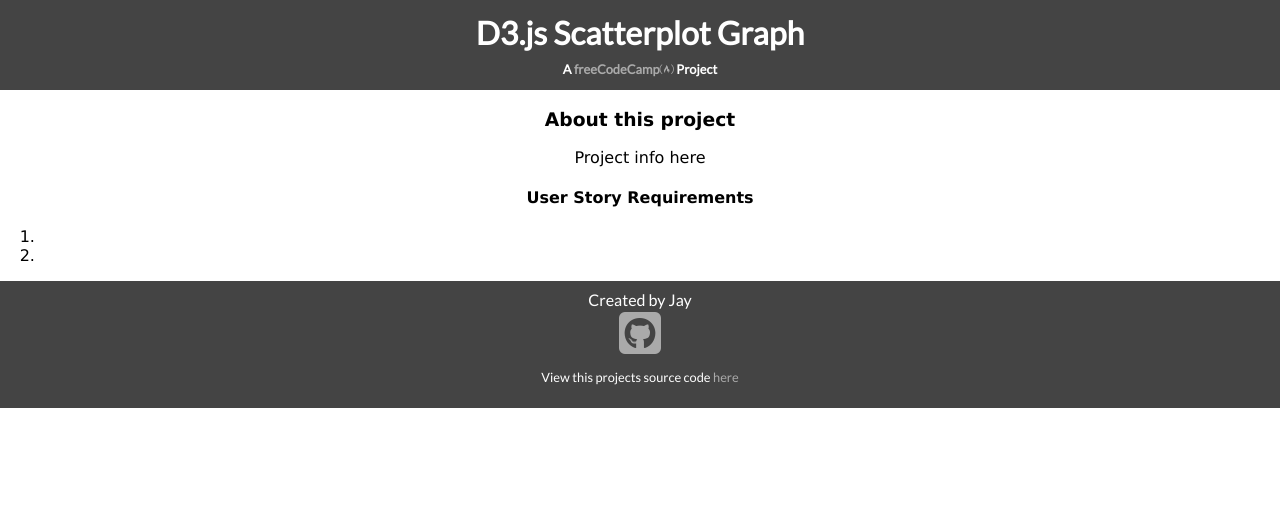
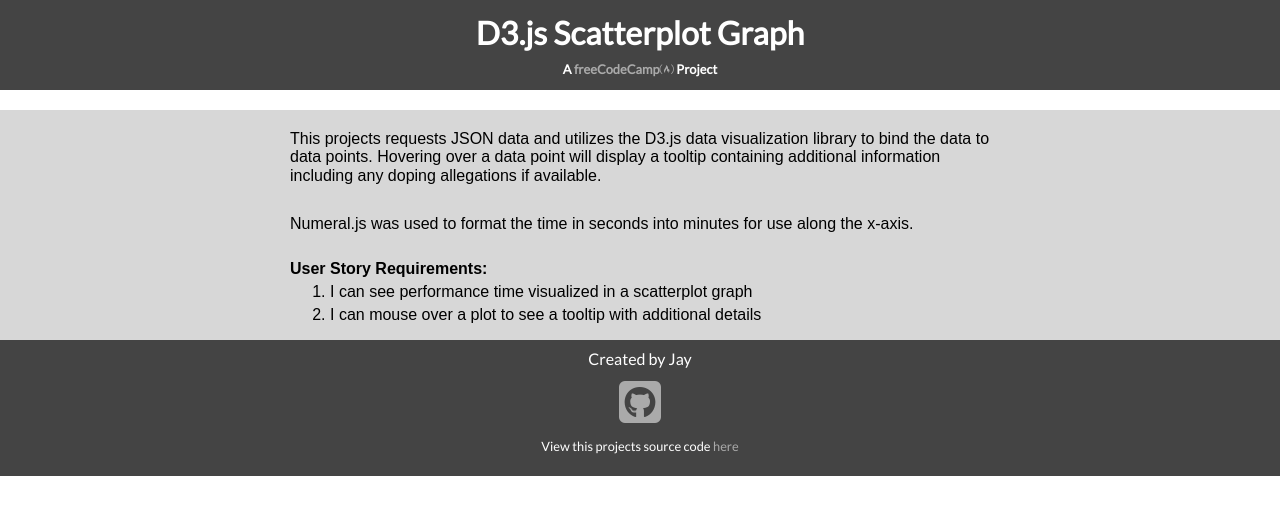
Before and after one commit to jayullman/d3-scatterplot-graph, a plain HTML site: page index.html in a window 1280 px wide. Drawn offline with nearby package versions, Linux system fonts and the light colour scheme; no server answers; a web font is replaced by a local one.

Commit message:
Add styling and about project content

```diff
--- a/index.html
+++ b/index.html
@@ -5,7 +5,7 @@
   <title>D3.js Scatterplot Graph</title>
   <link href='https://cdnjs.cloudflare.com/ajax/libs/normalize/5.0.0/normalize.min.css' rel='stylesheet'>
   <link href='styles.css' rel='stylesheet'>
-  <link href="https://fonts.googleapis.com/css?family=Abril+Fatface|Lato" rel="stylesheet">
+  <link href="https://fonts.googleapis.com/css?family=Ubuntu+Abril+Fatface|Lato" rel="stylesheet">
   <script src="https://use.fontawesome.com/f6ca9e3552.js"></script>
   <script src="numeral.min.js"></script>
   <script src="https://d3js.org/d3.v4.min.js"></script>
@@ -26,17 +26,21 @@
   <div class="graph-container"></div>
 
   <div class="about-section">
-    <h3>About this project</h3>
-
     <p>
-      Project info here
+      This projects requests JSON data and utilizes the D3.js data visualization library to bind the
+      data to data points. Hovering over a data point will display a tooltip containing additional
+      information including any doping allegations if available.
     </p>
-
-    <h4>User Story Requirements</h4>
-    <ol class="user-story-list">
-    <li></li>
-    <li></li>
-    </ol>
+    <p>
+      Numeral.js was used to format the time in seconds into minutes for use along the x-axis.
+    </p>
+    <div class="list-container">
+      <h3>User Story Requirements:</h3>
+      <ol class="user-story-list">
+        <li>I can see performance time visualized in a scatterplot graph</li>
+        <li>I can mouse over a plot to see a tooltip with additional details</li>
+      </ol>
+    </div>
   </div>
   <div class="footer">
     <div class="tagline">Created by Jay</div>
--- a/styles.css
+++ b/styles.css
@@ -1,5 +1,5 @@
 body {
-  font-family: Verdana, Geneva, Tahoma, sans-serif;
+  font-family: 'Ubuntu', sans-serif;
   text-align: center;
   font-size: 16px;
 }
@@ -69,10 +69,6 @@ body {
   opacity: 1;
 }
 
-.tooltip-name {
-
-}
-
 .header {
   height: 70px;
 }
@@ -86,6 +82,11 @@ h1 {
   font-size: .8em;
 }
 
+h3 {
+font-size: 1em;
+margin-bottom: 5px;
+text-align: left;
+}
 
 .header, .footer {
   font-family: 'Lato', sans-serif;
@@ -95,6 +96,37 @@ h1 {
   padding: 10px;
   color: #fff;
   /*max-width: 700px;*/
+}
+
+
+.about-section {
+  /*max-width: 750px;*/
+  margin: 20px auto 0 auto;
+  padding: 10px;
+  text-align: center;
+  background-color: #d7d7d7;
+}
+
+.about-section p {
+  text-align: left;
+  max-width: 700px;
+  margin: 0 auto 10px auto;
+  padding: 10px 20px;
+}
+
+.list-container {
+  max-width: 700px;
+  margin: 0 auto;
+}
+
+
+.user-story-list {
+  margin: 0 auto;
+}
+
+li {
+  text-align: left;
+  margin-bottom: 5px;
 }
 
 a {
@@ -115,6 +147,10 @@ a:hover {
   color: #fff;
 }
 
+.tagline {
+  margin-bottom: 10px;
+}
+
 /* For smaller screens */
 @media (max-width: 380px) {
   h1 {
@@ -123,4 +159,7 @@ a:hover {
   .header {
     height: 50px;
   }
+  .about-section {
+    font-size: .75em;
+  }
 }
```
Also changed, not shown: scatterplot.js (+0 -8 lines).
